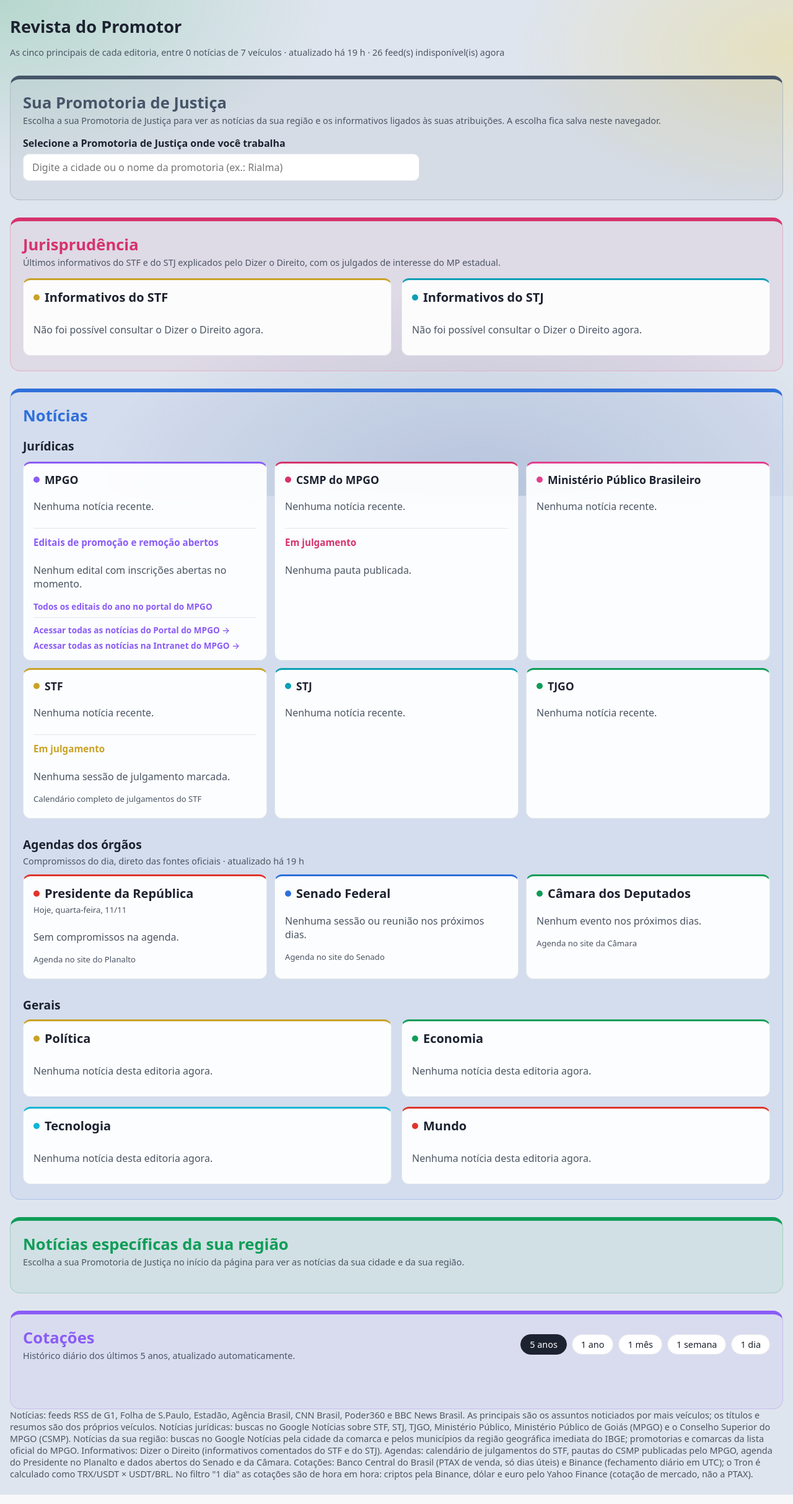
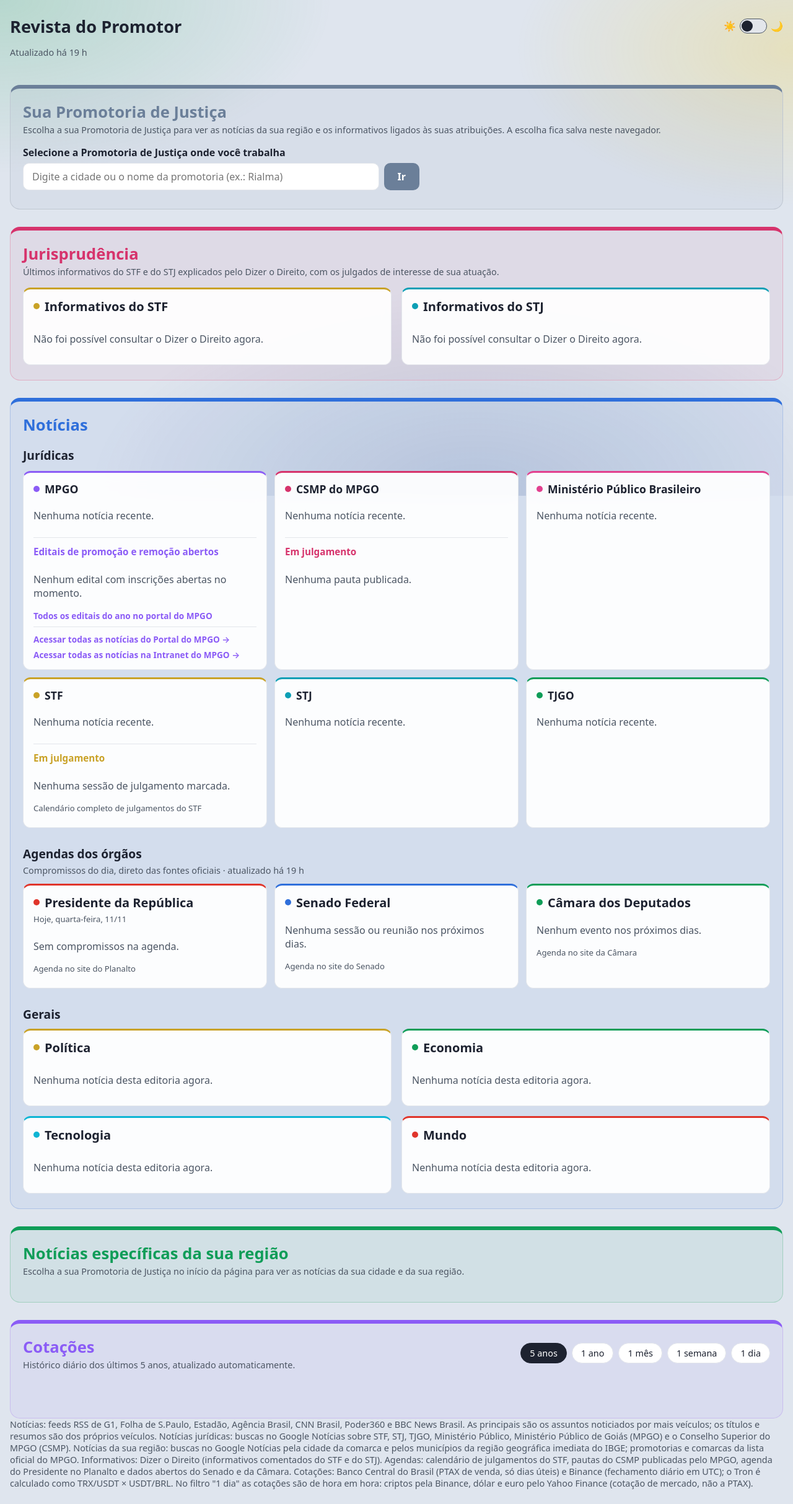
Before and after one commit to Pedro-Schmitt/Feed-de-noticias, a Flask app: page / in a window 1280 px wide. Shown: the whole page at 62% size. Run offline with Flask 3, Linux system fonts and the light colour scheme; data that the repository does not hold is empty; some libraries are stand-ins or nearby versions.

Commit message:
Botão "Ir", subtítulo enxuto e switch de tema claro/escuro
- Botão "Ir" ao lado do campo da promotoria
- Subtítulo do topo mostra só quando foi atualizado
- Jurisprudência: "julgados de interesse de sua atuação"
- Switch de tema claro/escuro no canto superior direito (a escolha fica
  salva; sem escolha, segue o sistema)

Co-Authored-By: Claude Opus 5.5 <noreply@anthropic.com>

```diff
--- a/static/app.js
+++ b/static/app.js
@@ -415,7 +415,7 @@ function mostrarPromotoria(promotoria) {
   const atribuicao = elemento("details", "atribuicao");
   atribuicao.append(elemento("summary", "", "Atribuição (lista oficial do MPGO)"), elemento("p", "", promotoria.atribuicao || "Não informada."));
   const aviso = elemento("p", "nota", "As matérias são identificadas automaticamente pelo texto da atribuição; ressalvas como \"exceto\" ou \"exclusivamente\" não são consideradas.");
-  cartao.style.setProperty("--cor", "#475569");
+  cartao.style.setProperty("--cor", "#6b7f99");
   cartao.replaceChildren(titulo, comarca, materias, atribuicao, aviso);
   cartao.hidden = false;
 }
@@ -479,6 +479,7 @@ async function iniciarPromotoria() {
   const campo = document.getElementById("campo-promotoria");
   campo.addEventListener("change", escolherPromotoria);
   campo.addEventListener("keydown", (e) => { if (e.key === "Enter") escolherPromotoria(); });
+  document.getElementById("ir-promotoria").addEventListener("click", escolherPromotoria);
   document.getElementById("trocar-promotoria").addEventListener("click", pedirPromotoria);
 
   // Promotoria salva numa visita anterior (com os dados atuais da lista oficial)
@@ -494,9 +495,8 @@ function pertinente(julgado) {
 }
 
 function atualizarSubtitulo() {
-  const falhas = noticias.falhas.length ? ` · ${noticias.falhas.length} feed(s) indisponível(is) agora` : "";
-  document.getElementById("subtitulo").textContent =
-    `As cinco principais de cada editoria, entre ${noticias.total} notícias de ${noticias.fontes.length} veículos · atualizado ${tempoRelativo(noticias.atualizado)}${falhas}`;
+  const quando = tempoRelativo(noticias.atualizado);
+  document.getElementById("subtitulo").textContent = `Atualizado ${quando === "agora" ? "agora" : quando}`;
 }
 
 async function carregarNoticias() {
@@ -783,10 +783,22 @@ const PERIODOS = {
   dia: { rotulo: "nas últimas 24h", recuar: (d) => d.setUTCDate(d.getUTCDate() - 1) },
 };
 
-const escuro = window.matchMedia("(prefers-color-scheme: dark)").matches;
-const corTexto = escuro ? "#e8eaf0" : "#1d2230";
-const corGrade = escuro ? "#1a2230" : "#e3e6eb";
-const corSuave = escuro ? "#9aa2b1" : "#4b5563";
+// Cores dos gráficos conforme o tema (do sistema ou escolhido no switch)
+let escuro, corTexto, corGrade, corSuave;
+
+function temaEscuro() {
+  const escolhido = document.documentElement.dataset.tema;
+  return escolhido ? escolhido === "escuro" : window.matchMedia("(prefers-color-scheme: dark)").matches;
+}
+
+function atualizarCoresGraficos() {
+  escuro = temaEscuro();
+  corTexto = escuro ? "#e8eaf0" : "#1d2230";
+  corGrade = escuro ? "#1a2230" : "#e3e6eb";
+  corSuave = escuro ? "#9aa2b1" : "#4b5563";
+}
+
+atualizarCoresGraficos();
 
 let cotacoes = null;
 let periodoAtual = "anos5";
@@ -1019,3 +1031,16 @@ document.getElementById("filtro-jurisprudencia").addEventListener("click", (even
   filtroJurisprudencia = botao.dataset.filtro;
   if (noticias) montarInformativos();
 });
+
+// Switch de tema: marcado = escuro. A escolha fica salva; sem escolha, segue o sistema
+const switchTema = document.getElementById("alternar-tema");
+switchTema.checked = temaEscuro();
+switchTema.addEventListener("change", () => {
+  const tema = switchTema.checked ? "escuro" : "claro";
+  document.documentElement.dataset.tema = tema;
+  try {
+    localStorage.setItem("tema", tema);
+  } catch { /* sem localStorage: vale só nesta visita */ }
+  atualizarCoresGraficos();
+  if (cotacoes) montarGraficos();
+});
--- a/static/style.css
+++ b/static/style.css
@@ -16,8 +16,9 @@
   --imagem-vazia: #e9edf3;
 }
 
+/* Tema escuro: pelo sistema, a menos que o leitor tenha escolhido o claro no switch... */
 @media (prefers-color-scheme: dark) {
-  :root {
+  :root:not([data-tema="claro"]) {
     --fundo: #04060a;
     --painel: #0a0e15;
     --texto: #e8eaf0;
@@ -33,6 +34,24 @@
     --painel-vidro: rgb(10 14 21 / 0.88);
     --imagem-vazia: #121926;
   }
+}
+
+/* ...ou escolhido pelo leitor no switch */
+:root[data-tema="escuro"] {
+  --fundo: #04060a;
+  --painel: #0a0e15;
+  --texto: #e8eaf0;
+  --suave: #9aa2b1;
+  --borda: #1a2230;
+  --destaque: #34c77b;
+  --alta: #34c77b;
+  --baixa: #ff6b5e;
+  --veu-fundo:
+    radial-gradient(60vw 50vh at 0% 0%, rgb(0 156 59 / 0.22), transparent 70%),
+    radial-gradient(50vw 45vh at 100% 10%, rgb(255 205 0 / 0.10), transparent 70%),
+    radial-gradient(70vw 60vh at 60% 100%, rgb(40 90 220 / 0.18), transparent 70%);
+  --painel-vidro: rgb(10 14 21 / 0.88);
+  --imagem-vazia: #121926;
 }
 
 * { box-sizing: border-box; }
@@ -348,6 +367,53 @@ a { color: inherit; text-decoration: none; }
 
 .agenda-juridica .agenda-corpo { max-height: 420px; }
 
+/* --- Topo: título e switch de tema --- */
+
+.topo {
+  display: flex;
+  justify-content: space-between;
+  align-items: flex-start;
+  gap: 16px;
+}
+
+.switch-tema {
+  display: inline-flex;
+  align-items: center;
+  gap: 6px;
+  margin-top: 6px;
+  cursor: pointer;
+  user-select: none;
+  flex: none;
+}
+
+/* A caixa de seleção fica escondida; o trilho com a bolinha faz o papel dela */
+.switch-tema input { position: absolute; opacity: 0; width: 1px; height: 1px; }
+
+.switch-tema .trilho {
+  position: relative;
+  width: 44px;
+  height: 24px;
+  border-radius: 999px;
+  background: var(--borda);
+  border: 1px solid var(--suave);
+  transition: background 0.2s;
+}
+
+.switch-tema .trilho::after {
+  content: "";
+  position: absolute;
+  top: 2px;
+  left: 2px;
+  width: 18px;
+  height: 18px;
+  border-radius: 50%;
+  background: var(--texto);
+  transition: transform 0.2s;
+}
+
+.switch-tema input:checked + .trilho::after { transform: translateX(20px); }
+.switch-tema input:focus-visible + .trilho { outline: 2px solid var(--destaque); outline-offset: 2px; }
+
 /* --- Notícias da região do promotor --- */
 
 .seletor-promotoria {
@@ -360,6 +426,22 @@ a { color: inherit; text-decoration: none; }
 
 .seletor-promotoria[hidden] { display: none; }  /* o display: flex acima anularia o hidden */
 .seletor-promotoria label { font-weight: 600; }
+
+.campo-com-botao { display: flex; gap: 8px; }
+.campo-com-botao input { flex: 1; min-width: 0; }
+
+.botao-ir {
+  font: inherit;
+  font-weight: 600;
+  padding: 10px 22px;
+  border-radius: 10px;
+  border: 0;
+  background: var(--cor-area);
+  color: #fff;
+  cursor: pointer;
+}
+
+.botao-ir:hover { filter: brightness(1.1); }
 
 .seletor-promotoria input {
   font: inherit;
--- a/templates/index.html
+++ b/templates/index.html
@@ -9,17 +9,31 @@
   <link rel="icon" type="image/png" sizes="32x32" href="{{ url_for('static', filename='favicon-32.png') }}">
   <link rel="apple-touch-icon" href="{{ url_for('static', filename='apple-touch-icon.png') }}">
   <meta name="theme-color" content="#070b14">
+  <script>
+    // Tema escolhido numa visita anterior, aplicado antes de desenhar a página (sem "piscar")
+    try { const t = localStorage.getItem("tema"); if (t) document.documentElement.dataset.tema = t; } catch {}
+  </script>
   <link rel="stylesheet" href="{{ url_for('static', filename='style.css') }}">
   <script src="https://cdn.plot.ly/plotly-2.35.2.min.js"></script>
 </head>
 <body>
   <header>
-    <h1>Revista do Promotor</h1>
-    <p id="subtitulo">Carregando notícias…</p>
+    <div class="topo">
+      <div>
+        <h1>Revista do Promotor</h1>
+        <p id="subtitulo">Carregando notícias…</p>
+      </div>
+      <label class="switch-tema" title="Alternar entre tema claro e escuro">
+        <span aria-hidden="true">☀️</span>
+        <input type="checkbox" id="alternar-tema" role="switch" aria-label="Tema escuro">
+        <span class="trilho" aria-hidden="true"></span>
+        <span aria-hidden="true">🌙</span>
+      </label>
+    </div>
   </header>
 
   <main>
-    <section class="area" id="area-promotoria" style="--cor-area: #475569">
+    <section class="area" id="area-promotoria" style="--cor-area: #6b7f99">
       <header class="area-cabecalho">
         <div>
           <h2>Sua Promotoria de Justiça</h2>
@@ -29,8 +43,11 @@
       </header>
       <div id="seletor-promotoria" class="seletor-promotoria" hidden>
         <label for="campo-promotoria">Selecione a Promotoria de Justiça onde você trabalha</label>
-        <input id="campo-promotoria" type="search" list="lista-promotorias" autocomplete="off"
-               placeholder="Digite a cidade ou o nome da promotoria (ex.: Rialma)">
+        <div class="campo-com-botao">
+          <input id="campo-promotoria" type="search" list="lista-promotorias" autocomplete="off"
+                 placeholder="Digite a cidade ou o nome da promotoria (ex.: Rialma)">
+          <button type="button" id="ir-promotoria" class="botao-ir">Ir</button>
+        </div>
         <datalist id="lista-promotorias"></datalist>
         <p id="aviso-promotoria" class="nota"></p>
       </div>
@@ -41,7 +58,7 @@
       <header class="area-cabecalho">
         <div>
           <h2>Jurisprudência</h2>
-          <p class="nota">Últimos informativos do STF e do STJ explicados pelo Dizer o Direito, com os julgados de interesse do MP estadual.</p>
+          <p class="nota">Últimos informativos do STF e do STJ explicados pelo Dizer o Direito, com os julgados de interesse de sua atuação.</p>
         </div>
         <div id="filtro-jurisprudencia" class="alternador" role="group" aria-label="Quais julgados mostrar" hidden>
           <button type="button" data-filtro="promotoria" class="ativo">Da minha promotoria</button>
```
